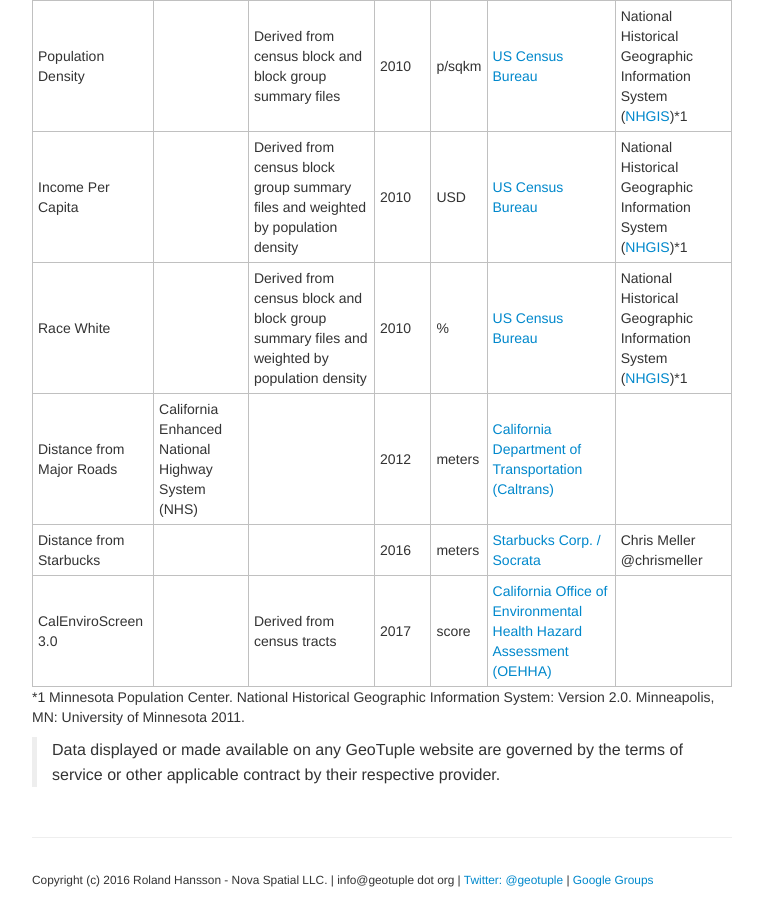
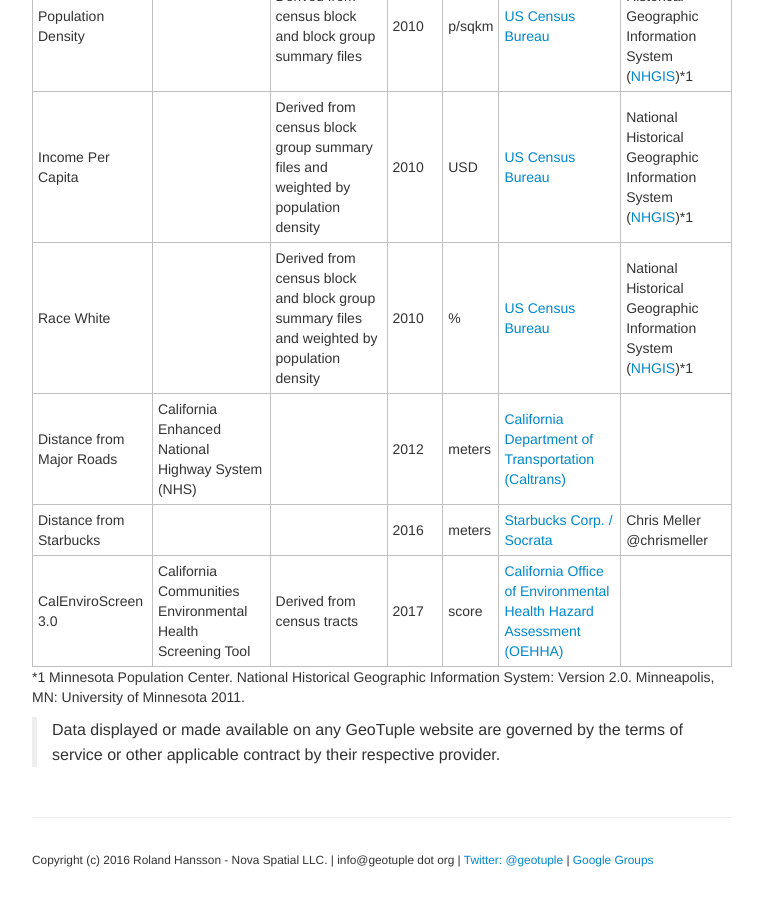
Before and after one commit to rhansson/geotuple, a Jekyll site: the page built from docs/pages/database.md, in a window 1280 px wide and 900 px high, scrolled down 736 px. Shown: the whole window, without its empty margins (258-1021 px from the left). Built offline with Jekyll 4.4.1, drawn with Linux system fonts in a browser that asks for light colours.

Commit message:
Update database.md

```diff
--- a/docs/pages/database.md
+++ b/docs/pages/database.md
@@ -25,7 +25,7 @@ Income Per Capita | | Derived from census block group summary files and weighted
 Race White | | Derived from census block and block group summary files and weighted by population density | 2010 | % | [US Census Bureau](http://census.gov/data.html){:target="_blank"} | National Historical Geographic Information System ([NHGIS](https://www.nhgis.org){:target="_blank"})*1
 Distance from Major Roads | California Enhanced National Highway System (NHS) | | 2012 | meters | [California Department of Transportation (Caltrans)](http://www.dot.ca.gov/hq/tsip/gis/datalibrary/){:target="_blank"} |
 Distance from Starbucks | | | 2016 | meters | [Starbucks Corp. / Socrata](https://opendata.socrata.com/Business/All-Starbucks-Locations-in-the-World/xy4y-c4mk){:target="_blank"} | Chris Meller @chrismeller
-CalEnviroScreen 3.0 | | Derived from census tracts | 2017 | score | [California Office of Environmental Health Hazard Assessment (OEHHA)](http://oehha.ca.gov/calenviroscreen){:target="_blank"} |
+CalEnviroScreen 3.0 | California Communities Environmental Health Screening Tool | Derived from census tracts | 2017 | score | [California Office of Environmental Health Hazard Assessment (OEHHA)](http://oehha.ca.gov/calenviroscreen){:target="_blank"} |
 
 *1 Minnesota Population Center. National Historical Geographic Information System: Version 2.0. Minneapolis, MN: University of Minnesota 2011.
 
```
